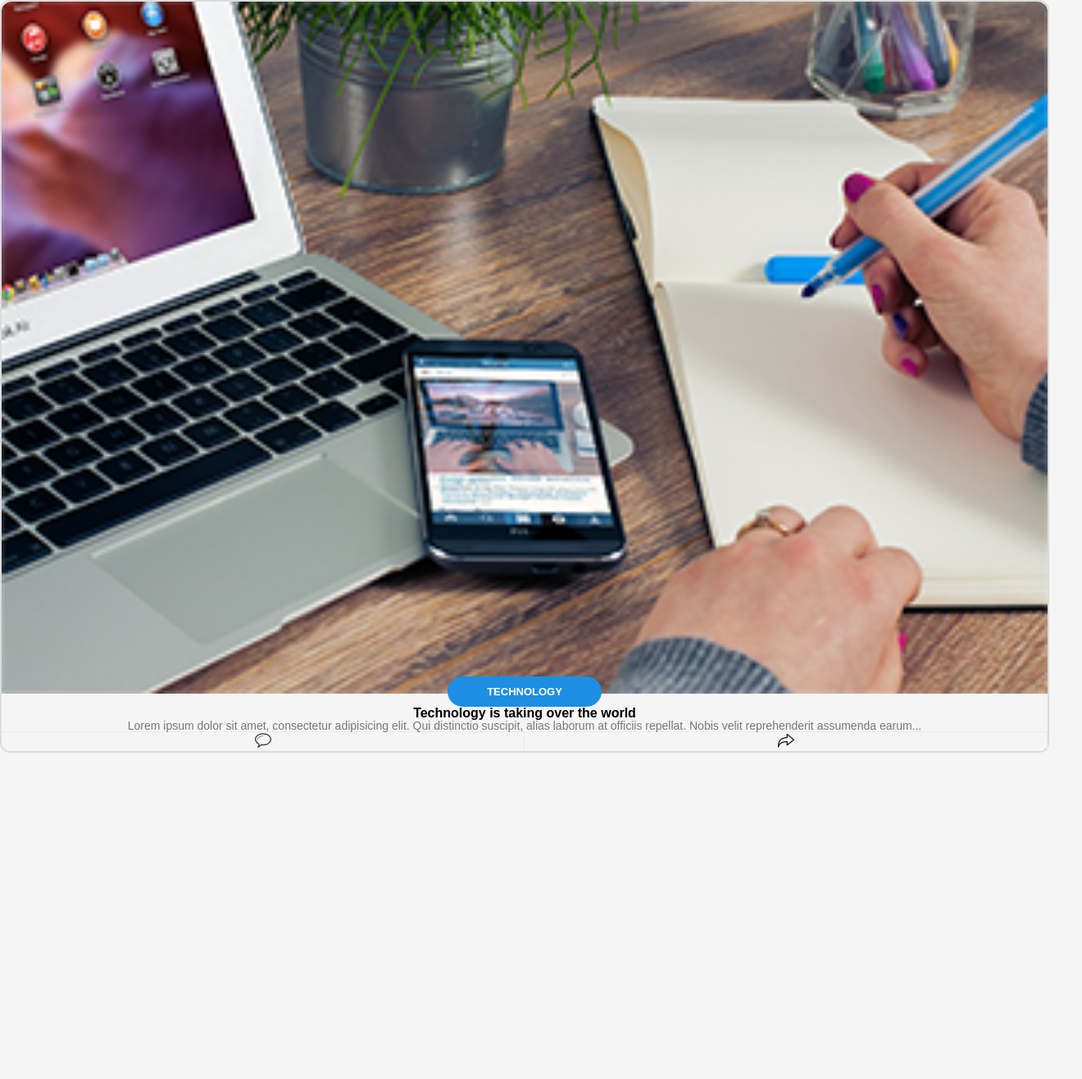
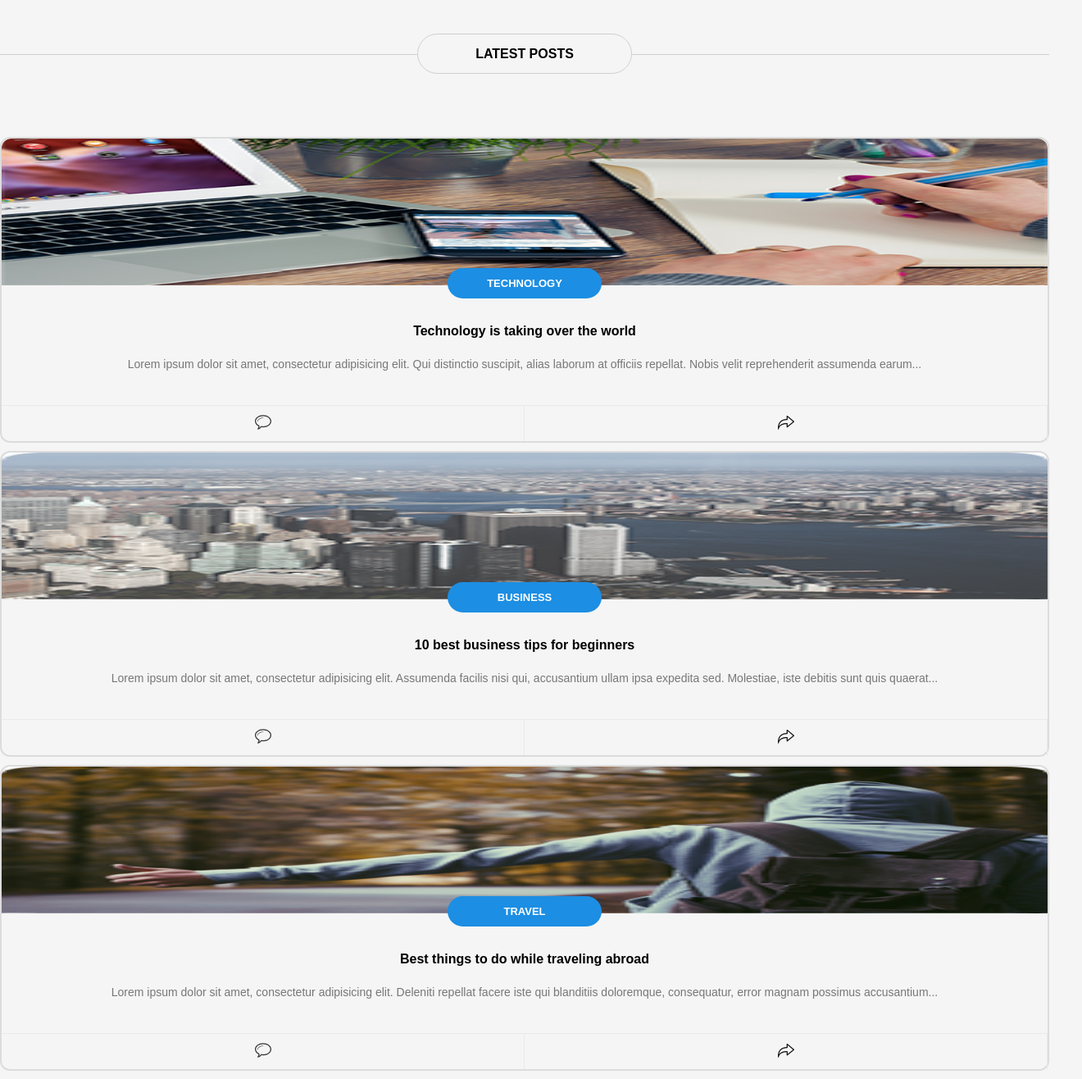
Before and after one commit to TarasBeyda/Inf-WebSite, a website: page index.html in a window 1280 px wide. Shown: the part 181-1497 px from the top of the page at 82% size, 1320 px wide, since content can reach past the window. Before the commit the page ends 1099 px from the top, so only its background shows below. Drawn offline with nearby package versions, Linux system fonts and the light colour scheme; some packages are replaced by stand-ins of ours.

Commit message:
latest posts

```diff
--- a/app/templates/mainPage.html
+++ b/app/templates/mainPage.html
@@ -53,7 +53,14 @@
 
 <div class="wrapper">
 
+    <div class="demarcation">
+        <h3>
+            <a href="#">LATEST POSTS</a>
+        </h3>
+    </div>
+
     <div class="latest__posts">
+
         <section class="posts clearfix">
             <img src="/src/img/imagePost1.png" alt="Image post">
             <a href="#">TECHNOLOGY</a>
@@ -68,6 +75,37 @@
                 <a href="#"><img src="/src/img/Arrow_Right.svg" alt="arrow right"></a>
             </div>
         </section>
+
+        <section class="posts clearfix">
+            <img src="/src/img/imagePost2.png" alt="Image post">
+            <a href="#">BUSINESS</a>
+            <article class="posts__content">
+                <h3>10 best business tips for beginners</h3>
+                <p class="fonts_content">Lorem ipsum dolor sit amet, consectetur adipisicing elit. Assumenda facilis nisi qui, accusantium ullam ipsa expedita sed. Molestiae, iste debitis sunt quis quaerat...</p>
+            </article>
+            <div class="posts__btnLeft">
+                <a href="#"><img src="/src/img/bubble.svg" alt="comments"></a>
+            </div>
+            <div class="posts__btnLeft">
+                <a href="#"><img src="/src/img/Arrow_Right.svg" alt="arrow right"></a>
+            </div>
+        </section>
+
+        <section class="posts clearfix">
+            <img src="/src/img/imagePost3.png" alt="Image post">
+            <a href="#">TRAVEL</a>
+            <article class="posts__content">
+                <h3>Best things to do while traveling abroad</h3>
+                <p class="fonts_content">Lorem ipsum dolor sit amet, consectetur adipisicing elit. Deleniti repellat facere iste qui blanditiis doloremque, consequatur, error magnam possimus accusantium...</p>
+            </article>
+            <div class="posts__btnLeft">
+                <a href="#"><img src="/src/img/bubble.svg" alt="comments"></a>
+            </div>
+            <div class="posts__btnLeft">
+                <a href="#"><img src="/src/img/Arrow_Right.svg" alt="arrow right"></a>
+            </div>
+        </section>
+
     </div>
 
 </div>
--- a/src/css/style.css
+++ b/src/css/style.css
@@ -7,9 +7,11 @@
     display: block;
     clear: both;
 }
+a {
+    text-decoration: none;
+}
 body {
     background: #f5f5f5;
-    overflow: hidden;
 }
 h1 {
     color: #fff;
@@ -62,6 +64,7 @@ h3 {
 /*Small navigation menu*/
 .small__menu {
     position: relative;
+    overflow: hidden;
     text-align: center;
 }
 .small__menu > i {
@@ -87,6 +90,7 @@ h3 {
 .small__menu__left,
 .small__menu__right {
     position: absolute;
+    display: none;
 }
 .small__menu__left {
     left: 0;
@@ -102,10 +106,31 @@ h3 {
 }
 
 
+/*Demarcation*/
+.demarcation {
+    border-bottom: 1px solid #cfcfcf;
+    margin: 0 0 100px;
+    text-align: center;
+
+}
+.demarcation h3 {
+    margin: 0 0 -8px;
+}
+.demarcation h3 a {
+    color: #000;
+    border: 1px solid #cfcfcf;
+    border-radius: 40px;
+    padding: 15px 70px;
+    margin: 10px 0 10px;
+    background: #f5f5f5;
+}
+
+
 /*Latest posts*/
 .posts {
     border: 2px solid #dcdcdc;
     border-radius: 12px;
+    margin: 10px 0;
 }
 .posts > img {
     width: 100%;
@@ -130,11 +155,16 @@ h3 {
 .posts > a:hover {
     text-decoration: none;
 }
+.posts > img {
+    max-height: 179px;
+}
 .posts__content > p {
+    margin-top: 20px;
     text-align: center;
 }
 .posts__content {
-    margin: 0 10px;
+    margin: 30px 10px 40px;
+    line-height: 20px;
 }
 .posts__content > h3 {
     text-align: center;
@@ -154,4 +184,5 @@ h3 {
 .posts__btnLeft img,
 .posts__btnRight img {
     width: 20px;
+    margin: 10px 0 10px;
 }
```
Also changed, not shown: src/img/imagePost2.png (added), src/img/imagePost3.png (added).
